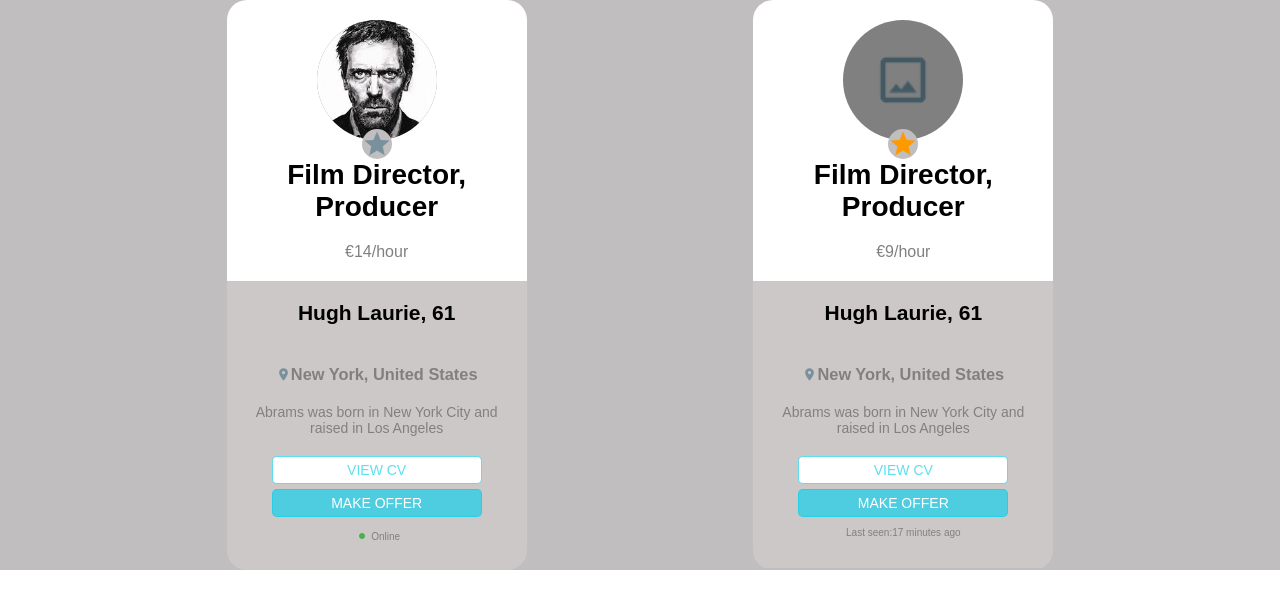
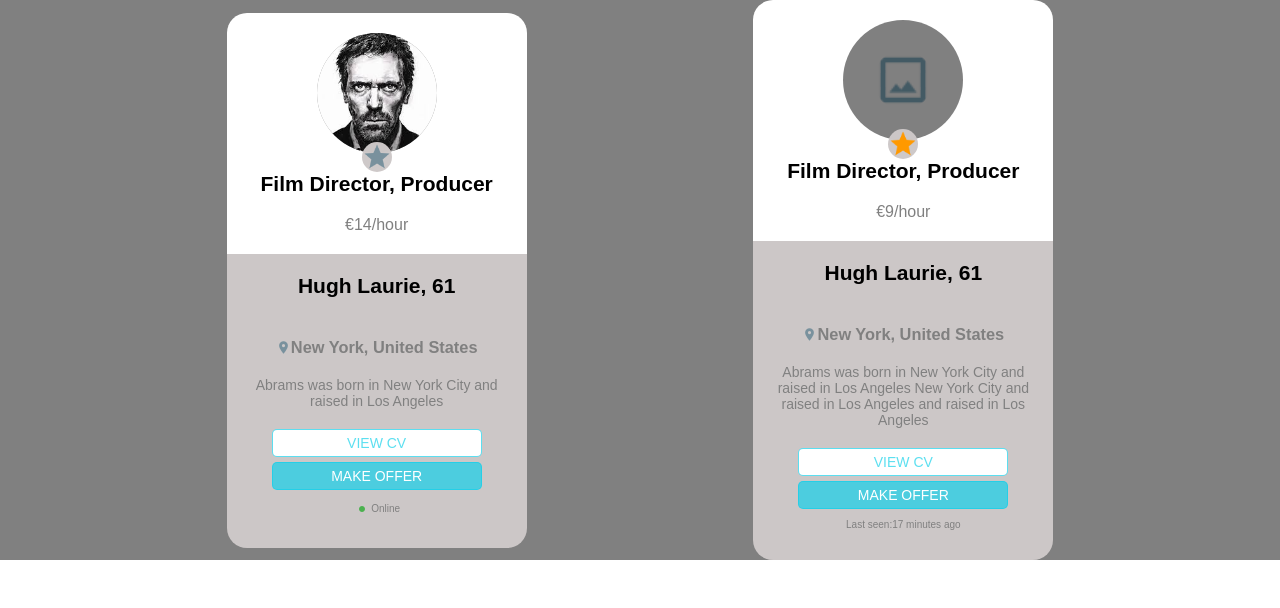
Before and after one commit to andrey-stseba/User-cards, a plain HTML site: page index.html in a window 1280 px wide. Drawn offline with Linux system fonts and the light colour scheme.

Commit message:
Initial project version

```diff
--- a/Css/styles.css
+++ b/Css/styles.css
@@ -1,4 +1,3 @@
-
 * {
   margin: 0;
   padding: 0;
@@ -7,9 +6,11 @@
 :root {
 --card-width: 300px;
 --textCard-color: grey;
+--backgraundButton-color:  rgba(19, 208, 233, 0.692);
+--backgraundMainCard-color: rgba(206, 201, 201, 0.986);
+
 }
 body{
-
   font-family: Arial, "Helvetica Neue", Helvetica, sans-serif;
   font-size:14px;
   color:black;
@@ -17,21 +18,20 @@ body{
 
 }
 .flexContainer {
-  background-color: rgb(192, 190, 190);
+background-color: var(--textCard-color);
 display: flex;
 justify-content: space-evenly;
 align-items: center;
 height: 100hv;
 flex-wrap: wrap;
+
 }
-  .user-card {
+.userCard {
   width: var(--card-width);
-    height: calc(var(--card-width) * 1.9);
    text-align: center;
   border-radius: 20px;
   display: flex;
   flex-direction: column;
-    align-items: center;
    overflow: hidden;
 
 }
@@ -65,69 +65,68 @@ body{
   object-fit: cover;
   border-radius: 50%;
   margin-top: 20px;
-    background-color: grey;
+  background-color: var(--textCard-color);
 }
 .noFoto {
   padding: 30px;
 }
 
-  .image-star, .image-star img {
+.imageStar, .imageStar img {
       width: calc(var(--card-width) * 0.1);
       height: calc(var(--card-width) * 0.1);
       border-radius: 50%;
     }
-  .image-star {
+.imageStar {
       overflow: hidden;
       margin-top: -14px;
-        background-color:  rgb(192, 190, 190);}
-  .image-star img {
+      background-color:  var(--backgraundMainCard-color);}
+.imageStar img {
 
       object-fit: cover;
       }
 
 
 .mainCard {
-    background-color:  rgba(206, 201, 201, 0.986);
+  background-color:  var(--backgraundMainCard-color);
   display: flex;
   flex-direction: column;
-    justify-content: center;
   align-items: center;
+  overflow: hidden;
+
 
   }
   .mainCard p {
     margin-top: auto;
+    display: flex;
+    align-items: center;
   }
  h3 {
   display: flex;
   justify-content: center;
   align-items: center;
  }
-   .button1 {
+ .buttonViev {
   margin-top: auto;
   margin-bottom: 5px;
  }
 
-  .button1, .button2 {
+.buttonViev, .buttonMake {
   padding: 5px 10px;
-    border: 1px solid rgba(19, 208, 233, 0.692);
+  border: 1px solid var(--backgraundButton-color);
   border-radius: 5px;
-    color: rgba(19, 208, 233, 0.692);
+  color: var(--backgraundButton-color);
   background-color: white;
   text-transform: uppercase;
   width: calc(var(--card-width) * 0.7);
 }
 
-  .button2 {
+.buttonMake {
   color: white ;
-    background-color: rgba(19, 208, 233, 0.692);
+  background-color: var(--backgraundButton-color);
 }
 
 .status {
 font-size: 10px;
 margin-top: auto;
 padding: 10px;
-  display: flex;
-  justify-content: center;
-  align-items: center;
-
 }
--- a/index.html
+++ b/index.html
@@ -10,12 +10,12 @@
 
 <body>
     <div class="flexContainer">
-        <div class="user-card">
+        <article class="userCard">
             <div class="headerCard">
                 <div class="fotoUser">
                     <img src="./Image/images-foto.jfif" alt="foto-user">
                 </div>
-                <div class="image-star">
+                <div class="imageStar">
                     <img src="./Image/star.png" alt="star">
                 </div>
                 <h1>Film Director, Producer</h1>
@@ -27,17 +27,17 @@
                 <h3> <img src="./Image/map-marker.png" alt="map-marker"> New York, United States</h3>
                 <p>Abrams was born in New York City and raised in Los Angeles
                 </p>
-                <div class="button1"><span>view cv</span></div>
-                <div class="button2"><span>Make offer</span></div>
+                <div class="buttonViev"><span>view cv</span></div>
+                <div class="buttonMake"><span>Make offer</span></div>
                 <p class="status"> <img src="./Image/circle-medium.png" alt="point"> Online</p>
             </div>
-        </div>
-        <div class="user-card">
+        </article>
+        <article class="userCard">
             <div class="headerCard">
                 <div class="fotoUser">
                     <img class="noFoto" src="./Image/image-outline.png" alt="foto-user">
                 </div>
-                <div class="image-star">
+                <div class="imageStar">
                     <img src="./Image/star-orange.png" alt="star">
                 </div>
                 <h1>Film Director, Producer</h1>
@@ -47,12 +47,14 @@
             <div class="mainCard">
                 <h2>Hugh Laurie, 61</h2>
                 <h3> <img src="./Image/map-marker.png" alt="map-marker"> New York, United States</h3>
-                <p>Abrams was born in New York City and raised in Los Angeles</p>
-                <div class="button1"><span>view cv</span></div>
-                <div class="button2"><span>Make offer</span></div>
+                <p>Abrams was born in New York City and raised in Los Angeles
+                    New York City and raised in Los Angeles and raised in Los Angeles
+                </p>
+                <div class="buttonViev"><span>view cv</span></div>
+                <div class="buttonMake"><span>Make offer</span></div>
                 <p class="status">Last seen:17 minutes ago</p>
             </div>
-        </div>
+        </article>
     </div>
 
 </body>
```
Lines whose indentation alone changed are shown as unchanged.
